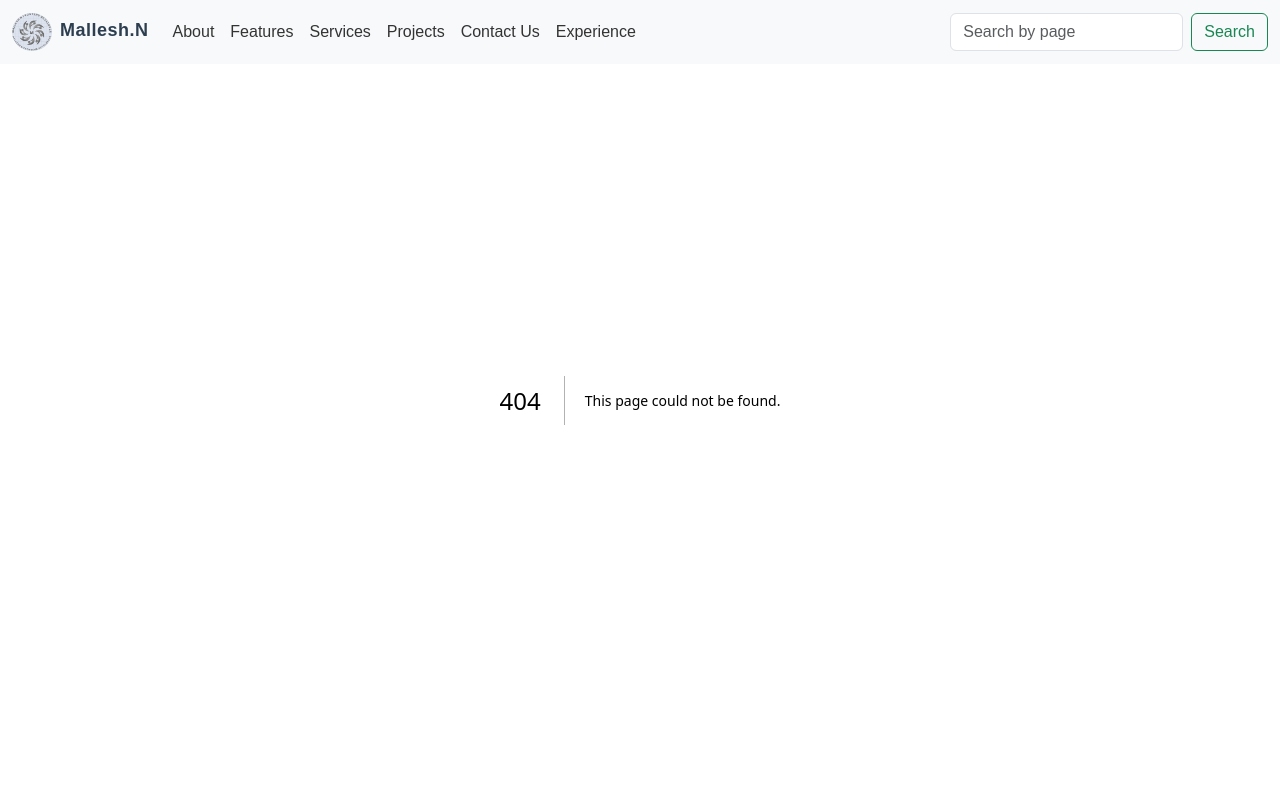
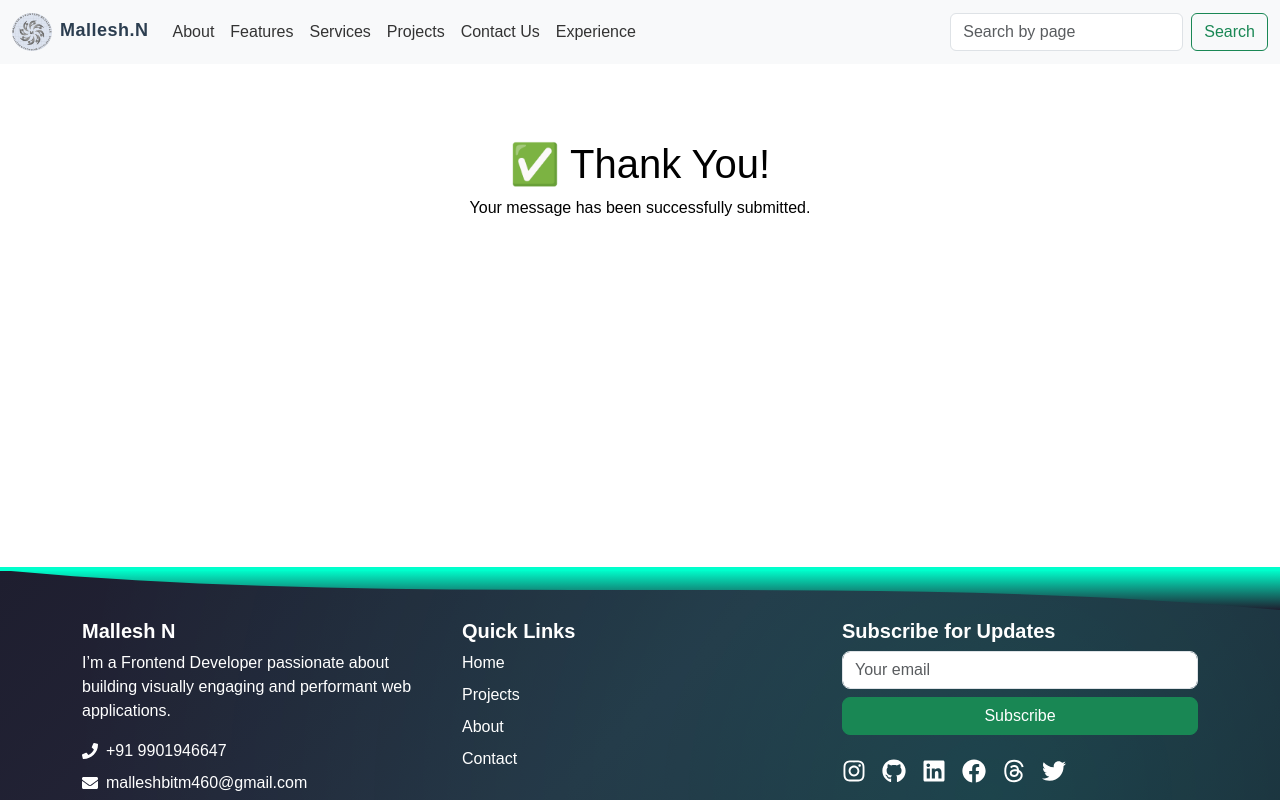
Before and after one commit to 1Mallesh/demoproject, a Next.js app: page /thank-you in a window 1280 px wide. Before the commit this address had no page. Shown: the top 800 px of the page. Built offline with nearby package versions, Linux system fonts and the light colour scheme.

Commit message:
Your commit message

```diff
--- a/src/app/Experience/page.tsx
+++ b/src/app/Experience/page.tsx
@@ -23,7 +23,7 @@ export default function Experience() {
       background: 'linear-gradient(135deg, #1a2a6c, #b21f1f, #fdbb2d)',
       minHeight: '100vh'
     }}>
-      <Container>
+      <Container className='mt-5 pt-md-5'>
         <h2 className="text-center mb-5 fw-bold display-5">Professional Experience</h2>
         <Row className="justify-content-center">
           <Col md={10} lg={8}>
--- a/src/app/contact/page.tsx
+++ b/src/app/contact/page.tsx
@@ -4,7 +4,7 @@ import { useState, useTransition } from 'react';
 import { Container, Row, Col, Form, Button, Alert, Card } from 'react-bootstrap';
 import { saveContactToDB } from './actions';
 
-export default function Contact() {
+export default function ContactPage() {
   const [form, setForm] = useState({
     name: '',
     email: '',
--- /dev/null
+++ b/src/app/thank-you/page.tsx
@@ -0,0 +1,8 @@
+export default function ThankYouPage() {
+  return (
+    <div style={{ padding: '80px 20px', textAlign: 'center' }}>
+      <h1>✅ Thank You!</h1>
+      <p>Your message has been successfully submitted.</p>
+    </div>
+  );
+}
--- a/src/components/Header/Header.tsx
+++ b/src/components/Header/Header.tsx
@@ -51,7 +51,7 @@ export default function Header() {
           <Navbar.Toggle aria-controls="navbarScroll" />
           <Navbar.Collapse id="navbarScroll">
             <Nav className="me-auto my-2 my-lg-0" navbarScroll>
-              {/* <Nav.Link as={Link} href="/">Home</Nav.Link> */}
+              {/* <Nav.Link as={Link} href="/Getintouch">Getintouch</Nav.Link> */}
               <Nav.Link as={Link} href="/about-us">About</Nav.Link>
               <Nav.Link as={Link} href="/features">Features</Nav.Link>
               <Nav.Link as={Link} href="/Services ">Services</Nav.Link>
```
